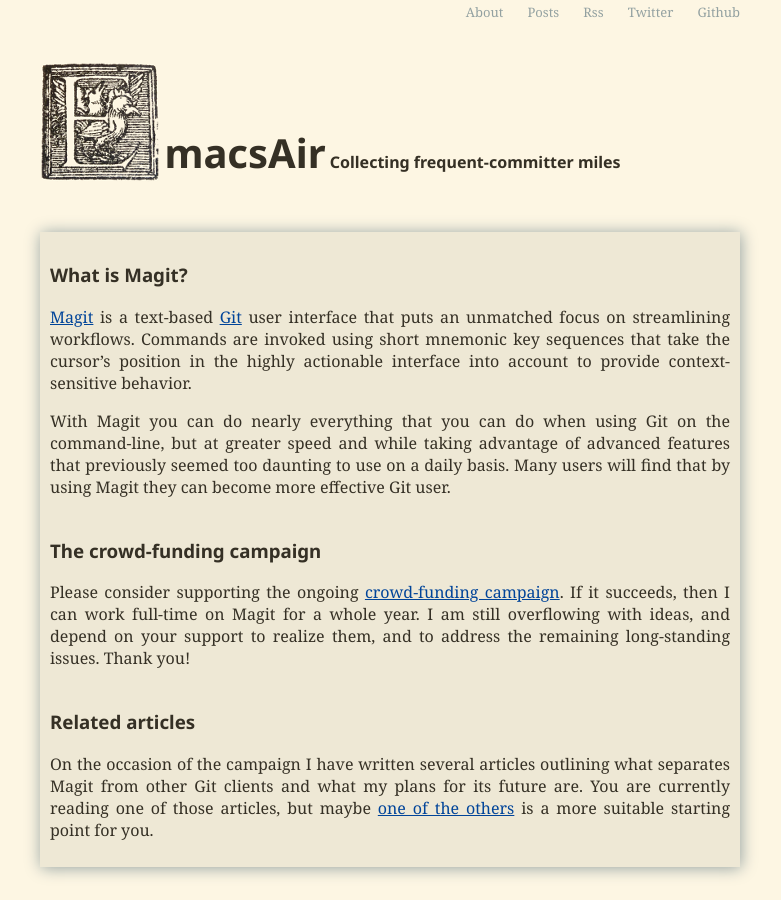
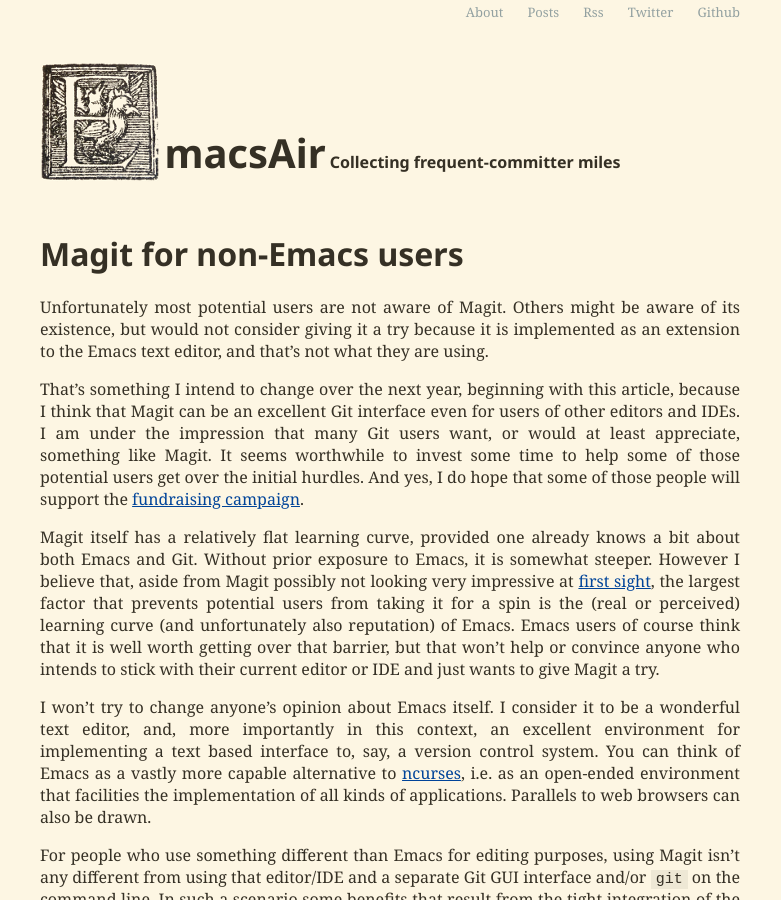
Before and after one commit to tarsius/emacsair.me, a Jekyll site: the page built from _posts/2017-09-01-magit-for-non-emacs-users.md, in a window 1280 px wide and 900 px high. Shown: the whole window, without its empty margins (0-781 px from the left). Built offline with Jekyll 4.4.1, drawn with Linux system fonts in a browser that asks for light colours.

Commit message:
[c] Remove campaign prelude from related articles

```diff
--- a/_posts/2017-09-01-magit-for-non-emacs-users.md
+++ b/_posts/2017-09-01-magit-for-non-emacs-users.md
@@ -14,13 +14,6 @@ categories: [magit, magit-campaign]
 [GitSavvy]:     https://github.com/divmain/GitSavvy#gitsavvy
 [SublimeGit]:   https://sublimegit.readthedocs.io
 [Vimagit]:      https://github.com/jreybert/vimagit#vimagit
-
-<div id="prelude" markdown="1">
-{% markdown campaign-prelude-part1.md %}
-{% markdown campaign-prelude-part2.md %}
-{% markdown campaign-prelude-part3.md %}
-</div>
-{% markdown campaign-prelude-part4.md %}
 
 # Magit for non-Emacs users
 
```
Also changed, not shown: _posts/2017-09-01-campaign-articles.md (+0 -6 lines), _posts/2017-09-01-magit-walk-through.md (+0 -7 lines), _posts/2017-09-01-the-magical-git-interface.md (+0 -7 lines).
